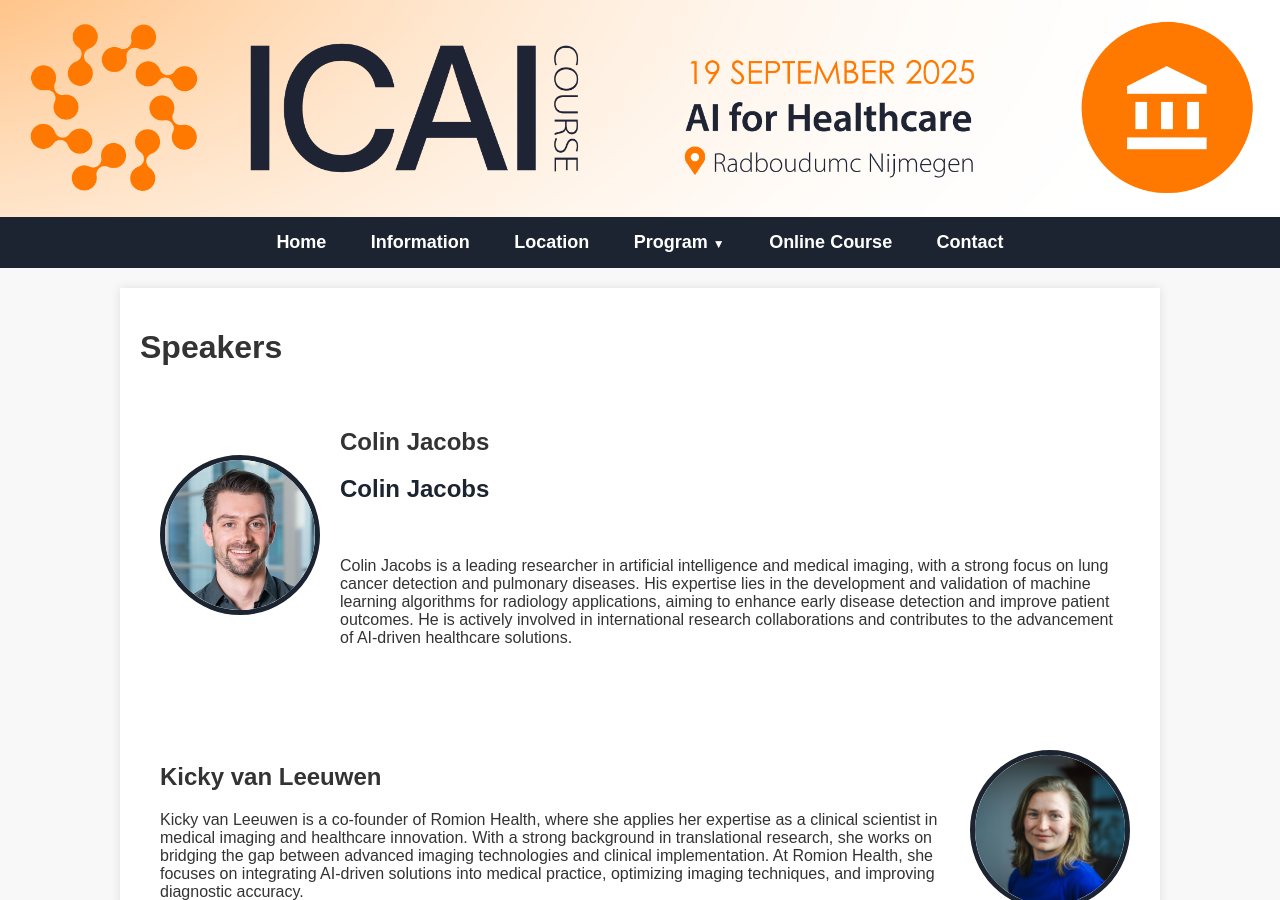
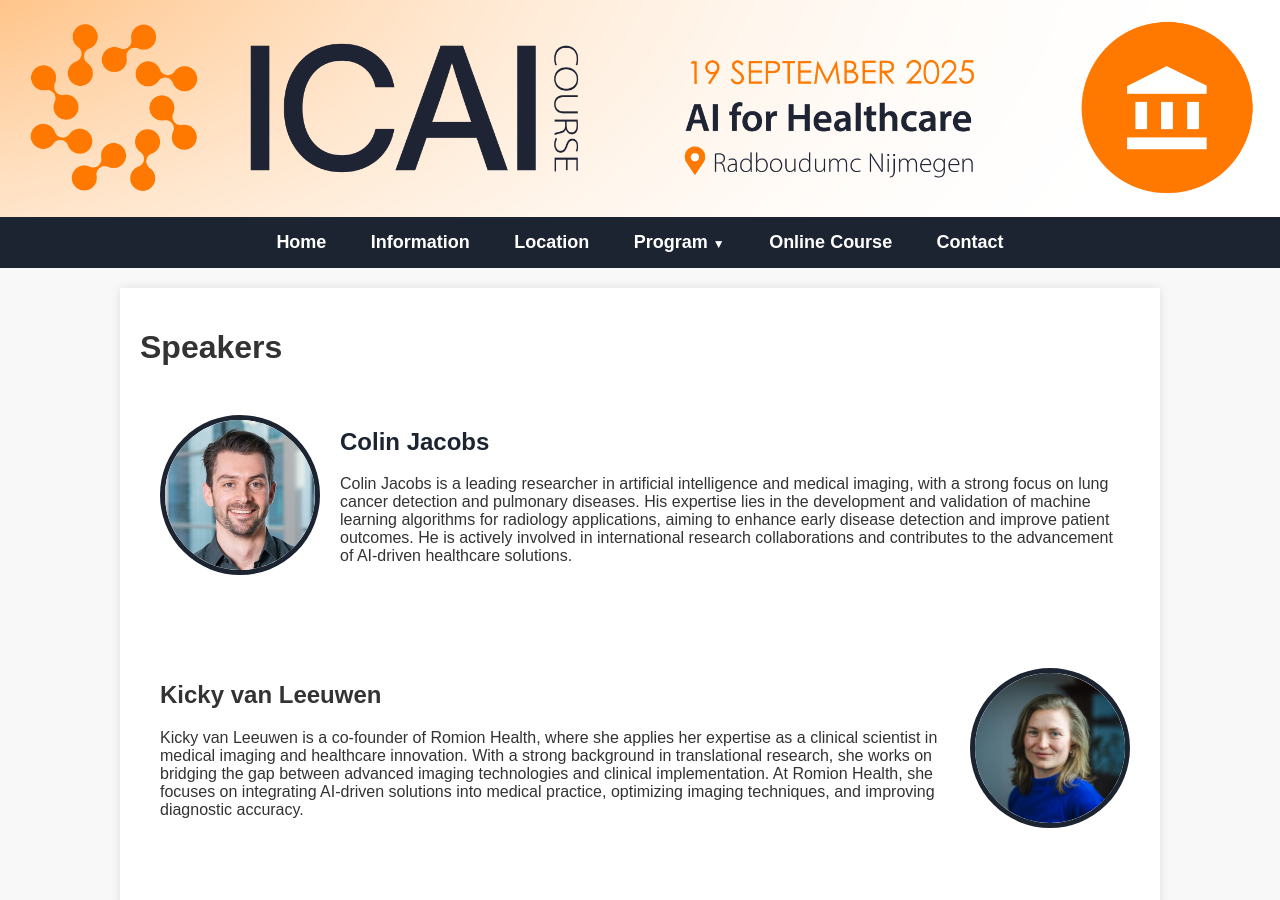
Before and after one commit to marliebesouw/marliebesouw.github.io, a Jekyll site: the page built from speakers.md, in a window 1280 px wide and 900 px high. Built offline with Jekyll 4.4.1, drawn with Linux system fonts in a browser that asks for light colours.

Commit message:
finished colin's linkedin

```diff
--- a/speakers.md
+++ b/speakers.md
@@ -9,10 +9,9 @@
 <div class="speaker left">
     <img src="{{ site.url }}/assets/img/Colin_Jacobs.jpg" alt="Colin Jacobs">
     <div class="speaker-info">
-        <h2>Colin Jacobs</h2>
         <div class="content a">
-            <a href="https://www.radboudumc.nl/over-het-radboudumc/experience-center" target="_blank">
-            <h2>Colin Jacobs</h2> <br>
+            <a href="https://www.linkedin.com/in/colin-jacobs-01a14628/" target="_blank">
+            <h2>Colin Jacobs</h2>
              </a>
         </div>
         <p> Colin Jacobs is a leading researcher in artificial intelligence and medical imaging, with a strong focus on lung cancer detection and pulmonary diseases. His expertise lies in the development and validation of machine learning algorithms for radiology applications, aiming to enhance early disease detection and improve patient outcomes. He is actively involved in international research collaborations and contributes to the advancement of AI-driven healthcare solutions.  </p>
```
